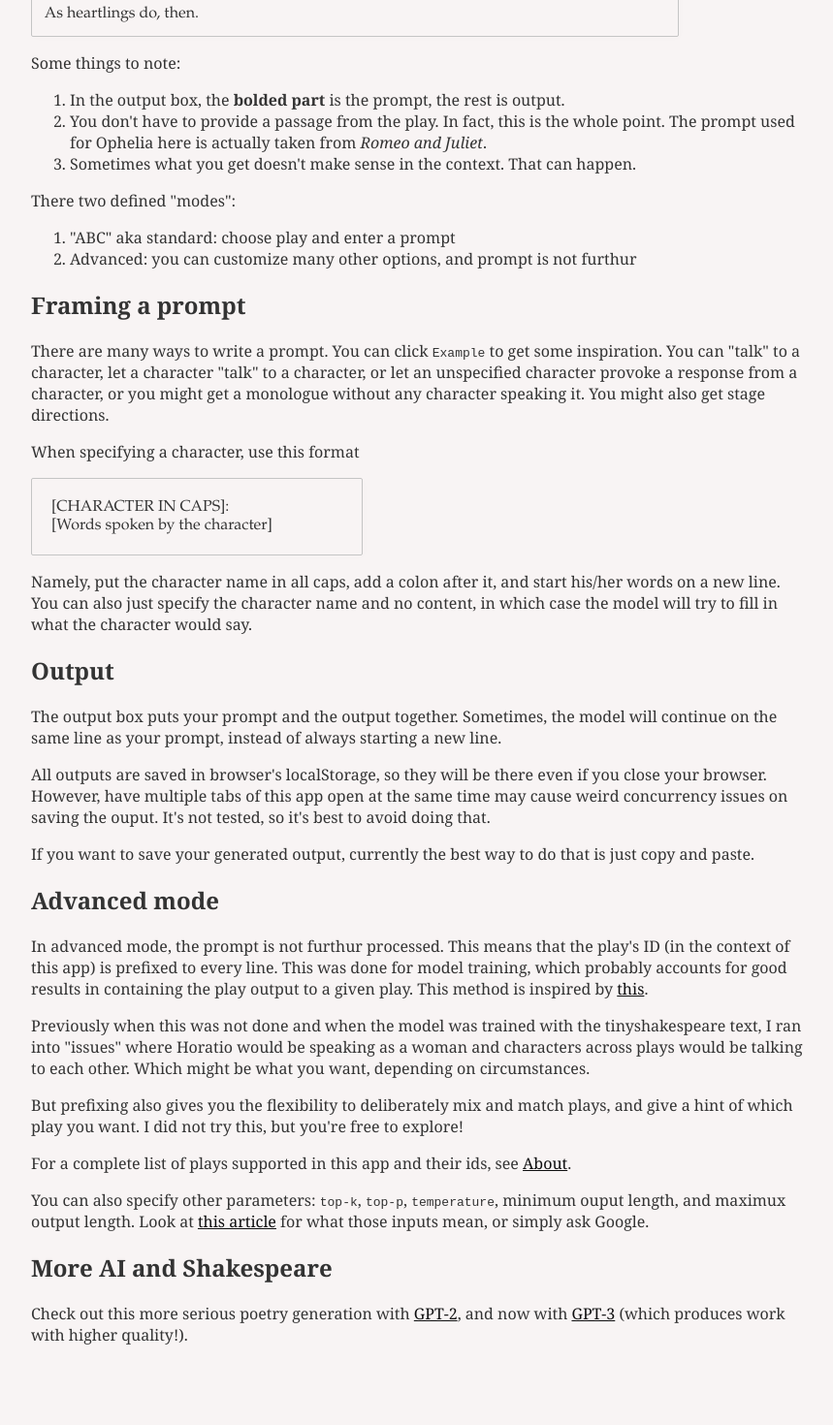
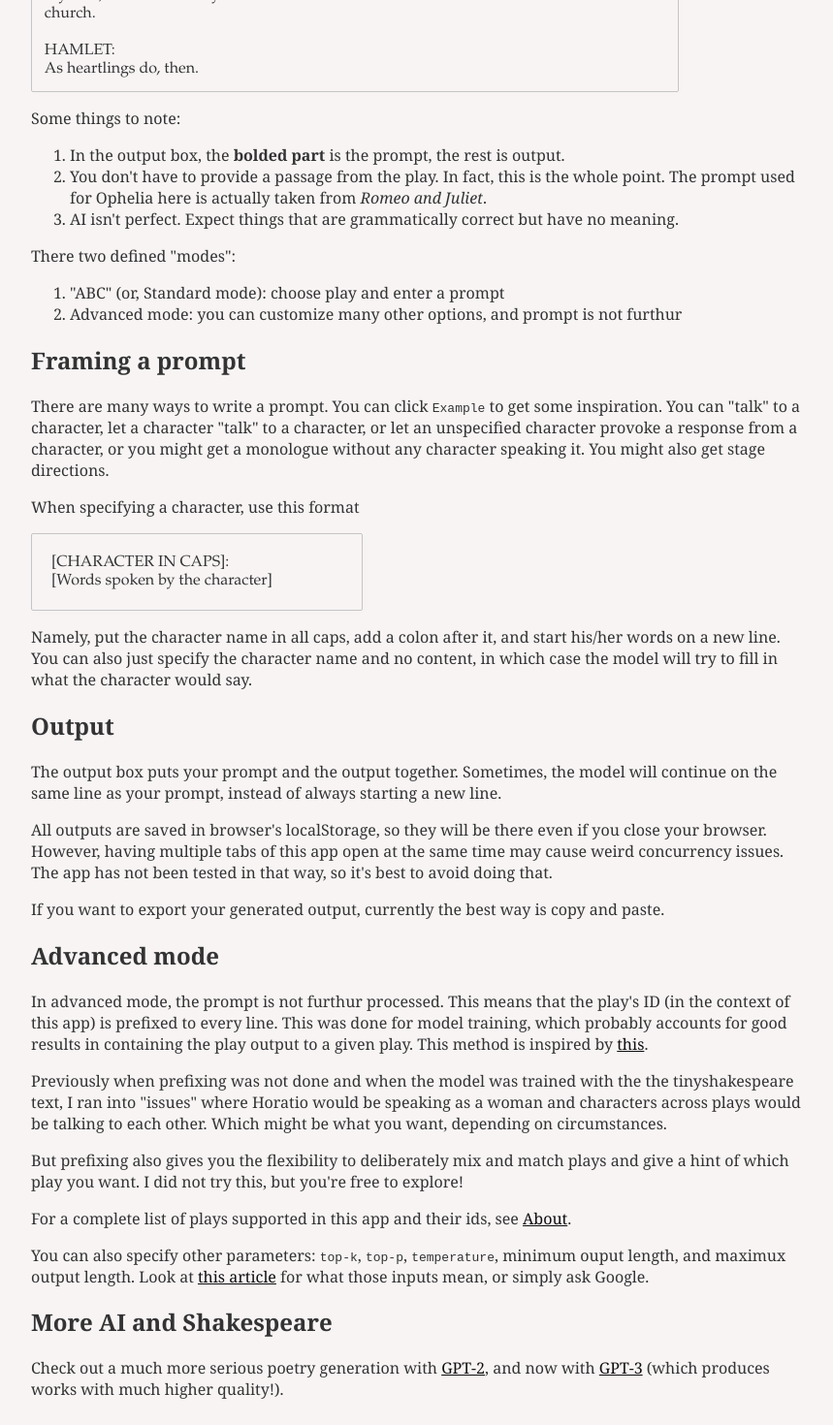
Before and after one commit to ruoshui-git/shakespeare-frontend, a Svelte app: page / in a window 1280 px wide. Shown: the part 1022-2492 px from the top of the page at 97% size, without its empty margins (208-1067 px from the left). Before the commit the page ends 2436 px from the top, so only its background shows below. Built offline with nearby package versions, Linux system fonts and the light colour scheme; a web font is replaced by a local one.

Commit message:
chore: proofreading

```diff
--- a/src/pages/Home.svelte
+++ b/src/pages/Home.svelte
@@ -28,6 +28,7 @@
         Results are stored in localStorage, so if you don't clear them, they
         will stay even if you close your browser.
     </p>
+    <h2 class="intro">Intro</h2>
     <p>
         This is an app that uses Artificial Intelligence to generate Shakespeare
         passages. Specifically, it uses the GPT-2
@@ -87,16 +88,16 @@ As heartlings do, then.`} />
             <em>Romeo and Juliet</em>.
         </li>
         <li>
-            Sometimes what you get doesn't make sense in the context. That can
-            happen.
+            AI isn't perfect. Expect things that are grammatically correct but
+            have no meaning.
         </li>
     </ol>
     <p>There two defined "modes":</p>
     <ol>
-        <li>"ABC" aka standard: choose play and enter a prompt</li>
+        <li>"ABC" (or, Standard mode): choose play and enter a prompt</li>
         <li>
-            Advanced: you can customize many other options, and prompt is not
-            furthur
+            Advanced mode: you can customize many other options, and prompt is
+            not furthur
         </li>
     </ol>
     <h2 id="basic-mode">Framing a prompt</h2>
@@ -127,13 +128,13 @@ As heartlings do, then.`} />
     </p>
     <p>
         All outputs are saved in browser's localStorage, so they will be there
-        even if you close your browser. However, have multiple tabs of this app
-        open at the same time may cause weird concurrency issues on saving the
-        ouput. It's not tested, so it's best to avoid doing that.
+        even if you close your browser. However, having multiple tabs of this
+        app open at the same time may cause weird concurrency issues. The app
+        has not been tested in that way, so it's best to avoid doing that.
     </p>
     <p>
-        If you want to save your generated output, currently the best way to do
-        that is just copy and paste.
+        If you want to export your generated output, currently the best way is
+        copy and paste.
     </p>
     <h2 id="advanced-mode">Advanced mode</h2>
     <p>
@@ -147,14 +148,15 @@ As heartlings do, then.`} />
             target="_blank">this</a>.
     </p>
     <p>
-        Previously when this was not done and when the model was trained with
-        the tinyshakespeare text, I ran into "issues" where Horatio would be
-        speaking as a woman and characters across plays would be talking to each
-        other. Which might be what you want, depending on circumstances.
+        Previously when prefixing was not done and when the model was trained
+        with the the tinyshakespeare text, I ran into "issues" where Horatio
+        would be speaking as a woman and characters across plays would be
+        talking to each other. Which might be what you want, depending on
+        circumstances.
     </p>
     <p>
         But prefixing also gives you the flexibility to deliberately mix and
-        match plays, and give a hint of which play you want. I did not try this,
+        match plays and give a hint of which play you want. I did not try this,
         but you're free to explore!
     </p>
     <p>
@@ -174,10 +176,10 @@ As heartlings do, then.`} />
     </p>
     <h2>More AI and Shakespeare</h2>
     <p>
-        Check out this more serious poetry generation with
+        Check out a much more serious poetry generation with
         <a href="https://www.gwern.net/GPT-2" target="_blank">GPT-2</a>, and now
         with
         <a href="https://www.gwern.net/GPT-3" target="_blank">GPT-3</a>
-        (which produces work with higher quality!).
+        (which produces works with much higher quality!).
     </p>
 </TextPage>
```
